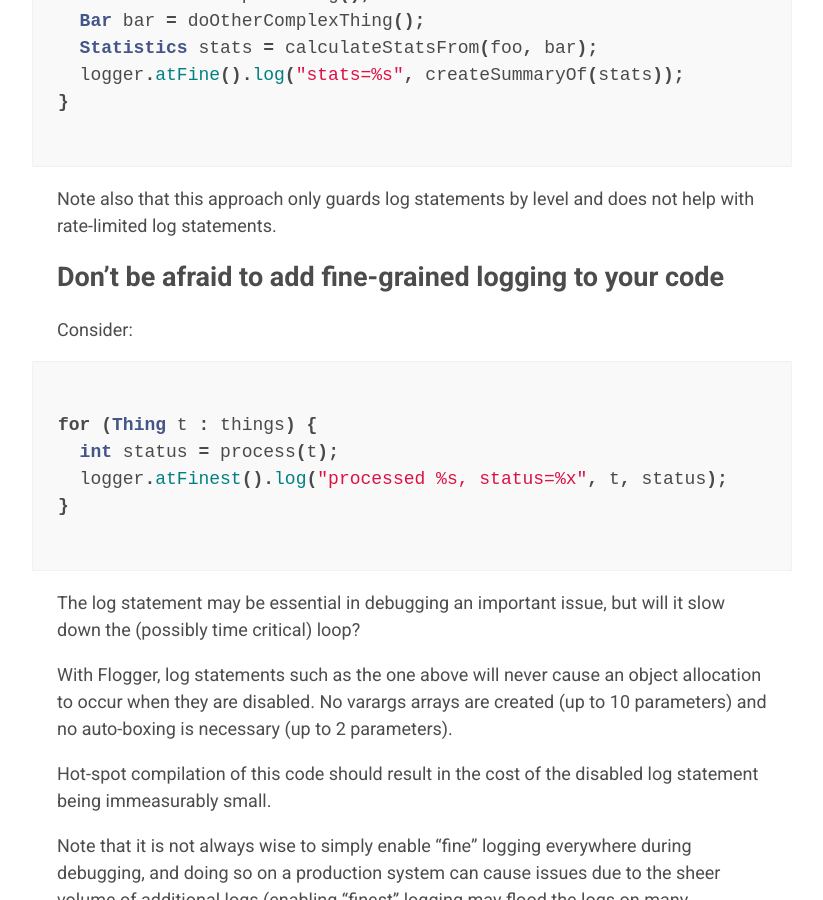
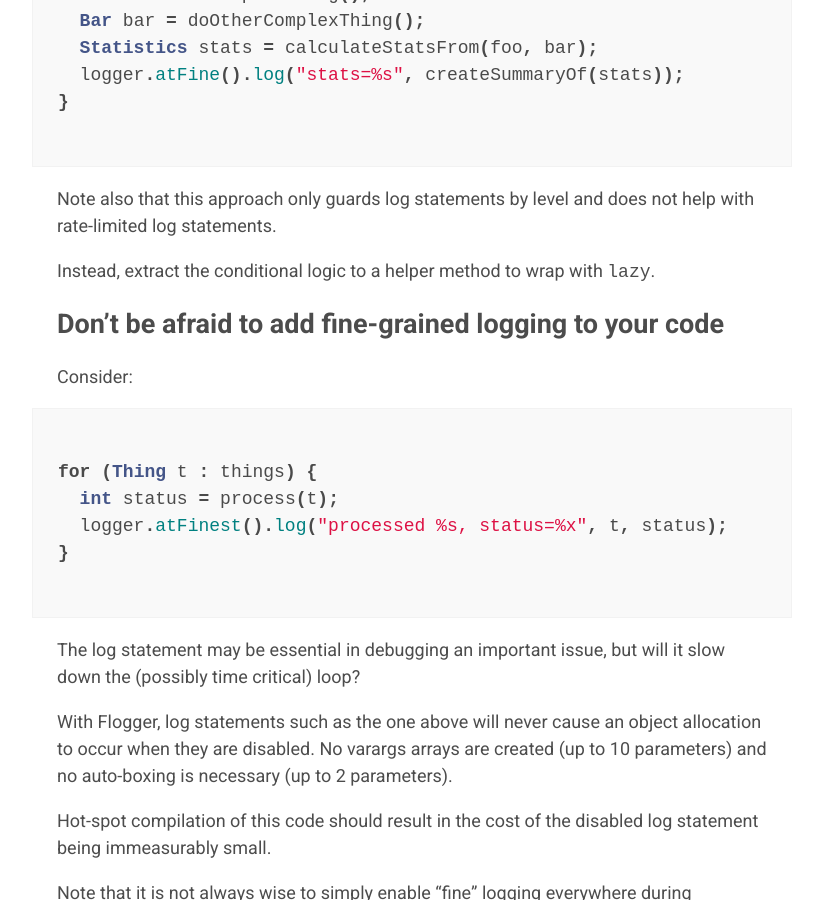
Before and after one commit to google/flogger, a Jekyll site: the page built from best_practice.md, in a window 1280 px wide and 900 px high, scrolled down 2786 px. Shown: the whole window, without its empty margins (228-1051 px from the left). Built offline with Jekyll 4.4.1, drawn with Linux system fonts in a browser that asks for light colours; our own code applies the rules of GitHub Pages for plain Markdown files.

Commit message:
Internal change
RELNOTES=Docs - alternative to isEnabled() checks
PiperOrigin-RevId: 703146954

```diff
--- a/best_practice.md
+++ b/best_practice.md
@@ -93,6 +93,8 @@ if (logger.atFine().isEnabled()) {
 
 Note also that this approach only guards log statements by level and does not
 help with rate-limited log statements.
+
+Instead, extract the conditional logic to a helper method to wrap with `lazy`.
 
 [`LazyArgs`]: https://github.com/google/flogger/blob/master/api/src/main/java/com/google/common/flogger/LazyArgs.java
 
```
